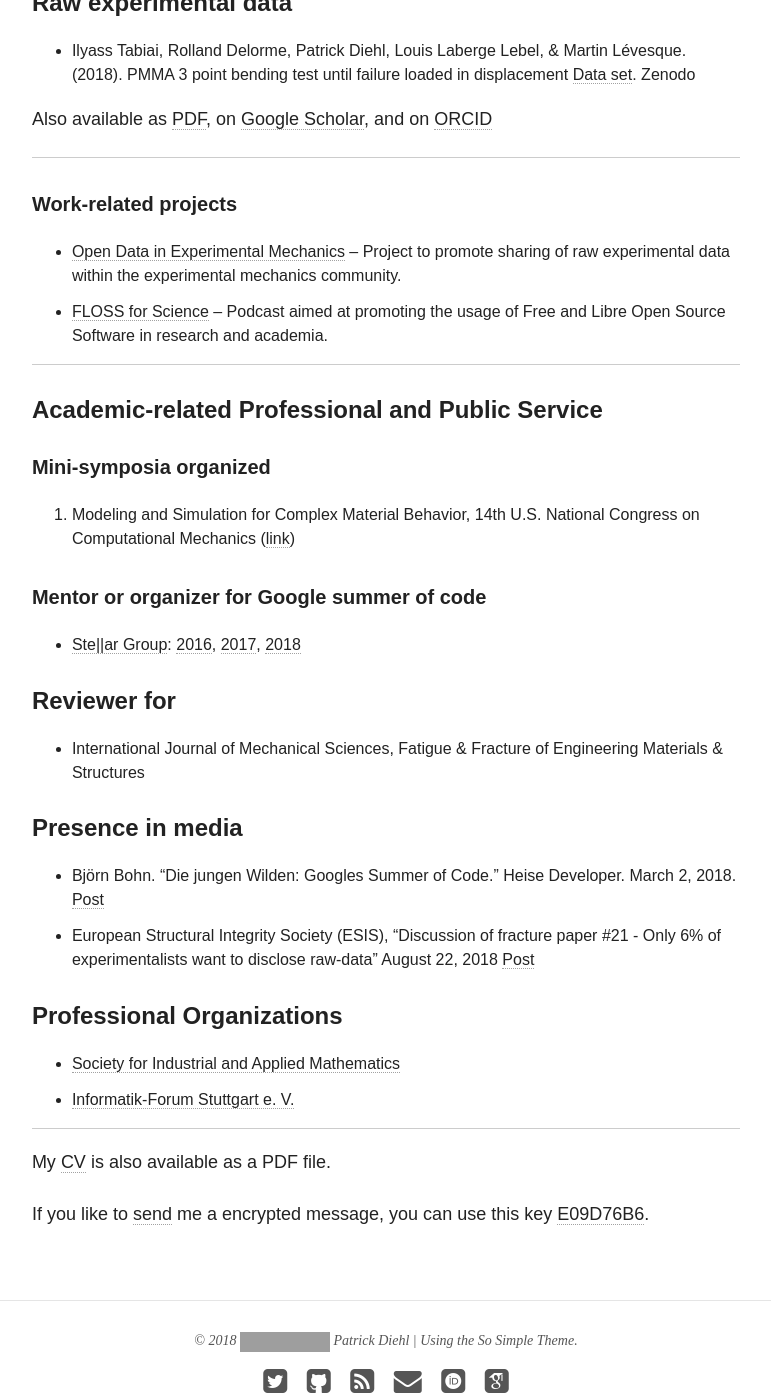
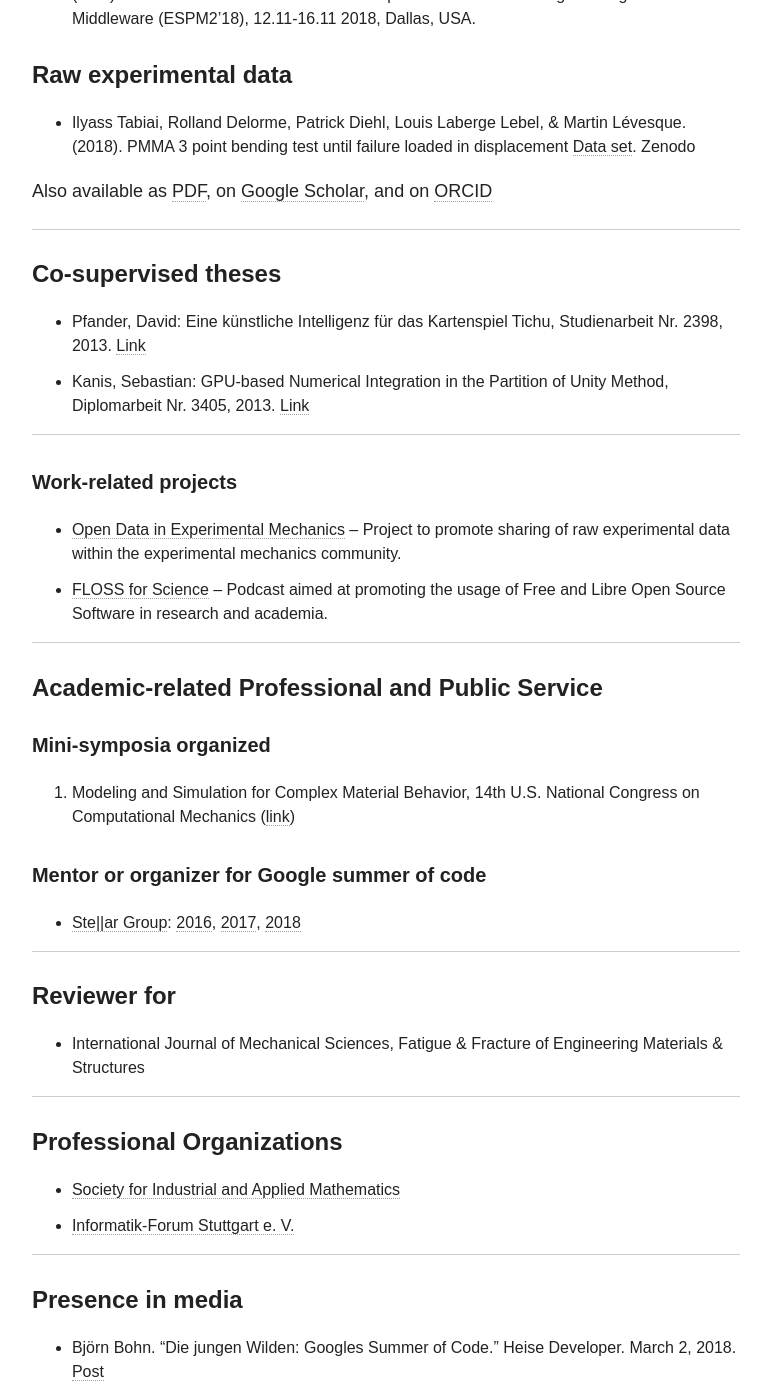
Before and after one commit to diehlpk/diehlpk.github.io, a Jekyll site: the page built from cv/index.md, in a window 1280 px wide and 1400 px high, scrolled down 4700 px. Shown: the whole window, without its empty margins (254-1025 px from the left). Built offline with Jekyll 4.4.1, drawn with Linux system fonts in a browser that asks for light colours; nearby versions of some CDN libraries; some web fonts are replaced; some of the changed text lies outside the part shown; grey boxes are pictures that could not be loaded.

Commit message:
Update CV

```diff
--- a/cv/index.md
+++ b/cv/index.md
@@ -37,11 +37,13 @@
 ##### Publications
 
 ###### In preparation
-1. A review for benchmark experiments for validation of peridynamic models, (submitted)
+1. A review for benchmark experiments for validation of peridynamic models, (accpeted)
 1. Extracting constitutive mechanical parameters in linear elasticity using the virtual fields method within the ordinary state-based peridynamic framework, (submitted)
 1. Hybrid image processing approach for crack area detection and tracking using Digital Image Correlation results, (submitted)
 1. Robust finite element implementation for non-local fracture models
 1. Numerical verification of a state-based softening peridynamic model for small displacements: Deducing material parameters from classical linear theory
+1. Deploying Task-based Runtime Systems on Single Board Computer Clusters
+1. An overview for coupling finite elements with peridynamics
 
 ###### Journal articles
 1. P. Diehl, I. Tabiai, F. W. Baumann, D. Therriault, and M. Levesque, Long
@@ -128,6 +130,14 @@
 
 ---
 
+#### Co-supervised theses
+
+* Pfander, David: Eine künstliche Intelligenz für das Kartenspiel Tichu, Studienarbeit Nr. 2398, 2013. [Link](ftp://ftp.informatik.uni-stuttgart.de/pub/library/medoc.ustuttgart_fi/STUD-2398/STUD-2398.pdf)
+* Kanis, Sebastian: GPU-based Numerical Integration in the Partition of Unity Method, Diplomarbeit Nr. 3405, 2013. [Link](ftp://ftp.informatik.uni-stuttgart.de/pub/library/medoc.ustuttgart_fi/DIP-3405/DIP-3405.pdf)
+
+
+---
+
 ##### Work-related projects
 * [Open Data in Experimental Mechanics](https://opendataexpmechanics.github.io/) -- Project to promote sharing of raw experimental data within the experimental mechanics community.
 * [FLOSS for Science](https://flossforscience.github.io/) -- Podcast aimed at promoting the usage of Free and Libre Open Source Software in research and academia.
@@ -143,18 +153,26 @@
 ##### Mentor or organizer for [Google summer of code](https://summerofcode.withgoogle.com/)
 * <a href="http://stellar-group.org/">Ste||ar Group</a>: [2016]({{ site.url }}/blog/gsc-projects/#implement-a-mapreduce-framework-2016), [2017]({{ site.url }}/blog/gsc-projects/#hpxcl--asynchronous-integration-of-cuda-and-opencl-to-hpx-2017), [2018]({{ site.url }}/blog/gsc-projects/#hpx-backend-for-opencv-2018)
 
+---
+
 #### Reviewer for
 
 * International Journal of Mechanical Sciences, Fatigue & Fracture of Engineering Materials & Structures
+
+---
+
+#### Professional Organizations
+* [Society for Industrial and Applied Mathematics](https://www.siam.org/)
+* [Informatik-Forum Stuttgart e. V.](http://www.infos.informatik.uni-stuttgart.de/)
+
+---
 
 #### Presence in media
 
 * Björn Bohn. “Die jungen Wilden: Googles Summer of Code.” Heise Developer. March 2, 2018. [Post](https://www.heise.de/developer/artikel/Die-jungen-Wilden-Googles-Summer-of-Code-3979634.html)
 * European Structural Integrity Society (ESIS), "Discussion of fracture paper #21 - Only 6% of experimentalists want to disclose raw-data" August 22, 2018 [Post](http://imechanica.org/node/22590)
 
-#### Professional Organizations
-* [Society for Industrial and Applied Mathematics](https://www.siam.org/)
-* [Informatik-Forum Stuttgart e. V.](http://www.infos.informatik.uni-stuttgart.de/)
+
 
 
 ---
```
